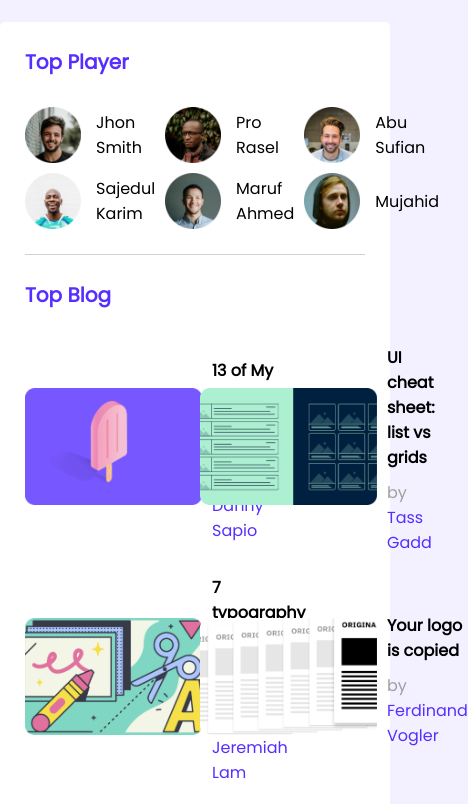
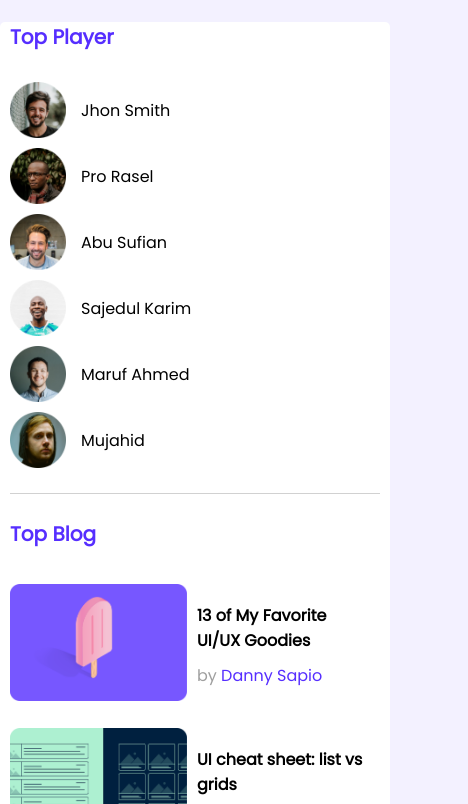
Before and after one commit to ashikurrahmanbd/leader-board, a plain HTML site: page index.html in a window 390 px wide. Shown: the part 93-897 px from the top of the page, 468 px wide, since content can reach past the window. Drawn offline with Linux system fonts and the light colour scheme.

Commit message:
responsive updated

```diff
--- a/index.html
+++ b/index.html
@@ -41,7 +41,7 @@
                 <div class="container player-blog-elements">
                         <div class="player">
                                 <h3>Top Player</h3>
-                                <div class="palyers-grid">
+                                <div class="players-grid">
                                         <div class="single-player">
                                                 <img src="images/player-1.png" alt="">
                                                 <h4>Jhon Smith</h4>
--- a/responsive.css
+++ b/responsive.css
@@ -1,17 +1,16 @@
 /* Media quaries */
 
 
-@media only screen and (max-width: 480) {
+@media screen and (max-width: 480px) {
+
        .container{
-               max-width: 460;
+               max-width: 460px;
                padding: 0 10px;
 
        }
 
-       .single-player{
-               width: 100%;
-       }
-       .palyers-grid{
+
+       .players-grid{
                 grid-template-columns: repeat(1, 1fr);
        }
        article.single-blog{
--- a/style.css
+++ b/style.css
@@ -89,12 +89,12 @@ header .logo{
         color:#562EFF;
         font-size: 20px;
 }
-.palyer{}
-.palyer{}
+.player{}
+.player{}
 .player h3{
         margin-bottom:30px;
 }
-.palyers-grid{
+.players-grid{
         display: grid;
         grid-template-columns: repeat(3, 1fr);
         grid-gap: 10px;
```
